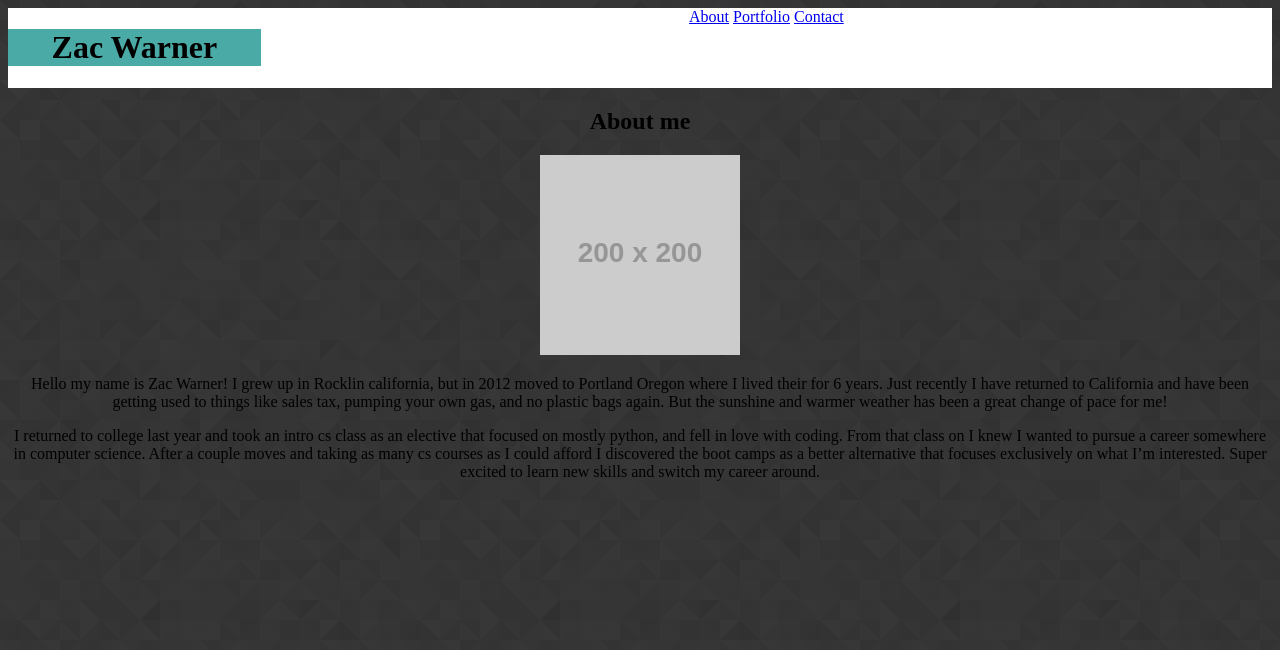
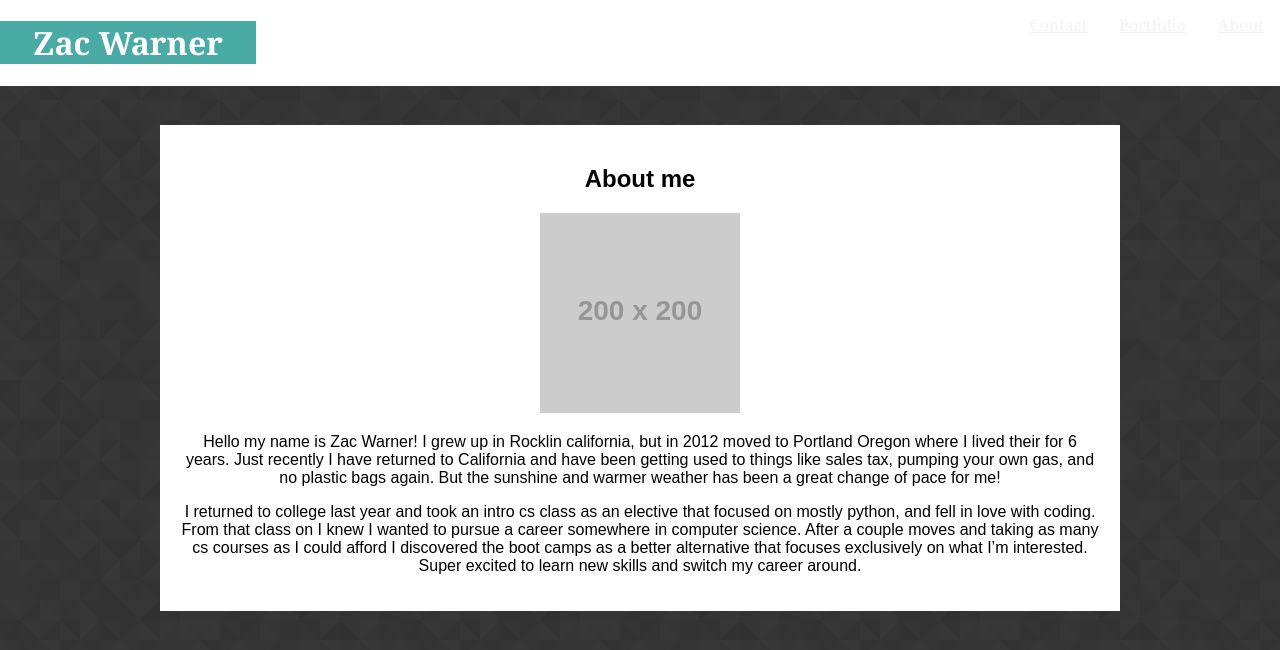
Before and after one commit to ZacWarner/basic-portfolio, a plain HTML site: page index.html in a window 1280 px wide. Drawn offline with Linux system fonts and the light colour scheme; placeholder pictures from the web are drawn by us.

Commit message:
more work on header bar in css

```diff
--- a/assets/css/style.css
+++ b/assets/css/style.css
@@ -9,14 +9,19 @@ body {
 }
 
 header {
+    position: fixed;
+    top: 0;
+    left: 0;
     background-color: white;
     width: 100%;
-    overflow: auto;
-    clear: both;
+    font-family: 'Georgia', Times, Times New Roman, serif;
+
 }
 
 h1 {
+
     background-color: #4aaaa5;
+    color: #ffffff;
     width: 20%;
     float: left;
     clear: both;
@@ -24,6 +29,27 @@ h1 {
 }
 
 .sitenav {
+    overflow: hidden;
+    background-color: #ffffff;
+}
 
-    size: 20px;
+.sitenav a {
+    float: right;
+    display: block;
+    color: #f2f2f2;
+    padding: 14px 16px;
 }
+
+.sitenav a:hover {
+    background-color: #ddd;
+    color: black;
+}
+
+.wrapper {
+    width: 960px;
+    height: 100%;
+    padding: 20px;
+    margin: 125px auto;
+    font-family: 'Arial', 'Helvetica Neue', Helvetica, sans-serif;
+    background-color: #ffffff;
+}
--- a/index.html
+++ b/index.html
@@ -14,16 +14,17 @@
     <Header>
 
         <h1>Zac Warner</h1>
+        <section class="sitenav">
+            <a class="sitenav" href="index.html">About</a>
 
-        <a style="sitenav" href="index.html">About</a>
+            <a class="sitenav" href="portfolio.html">Portfolio</a>
 
-        <a style="sitenav" href="portfolio.html">Portfolio</a>
-
-        <a style="sitenav" href="contact.html">Contact</a>
+            <a class="sitenav" href="contact.html">Contact</a>
+        </section>
 
     </Header>
 
-    <div>
+    <div class="wrapper">
         <section>
 
             <h2>About me</h2>
```
